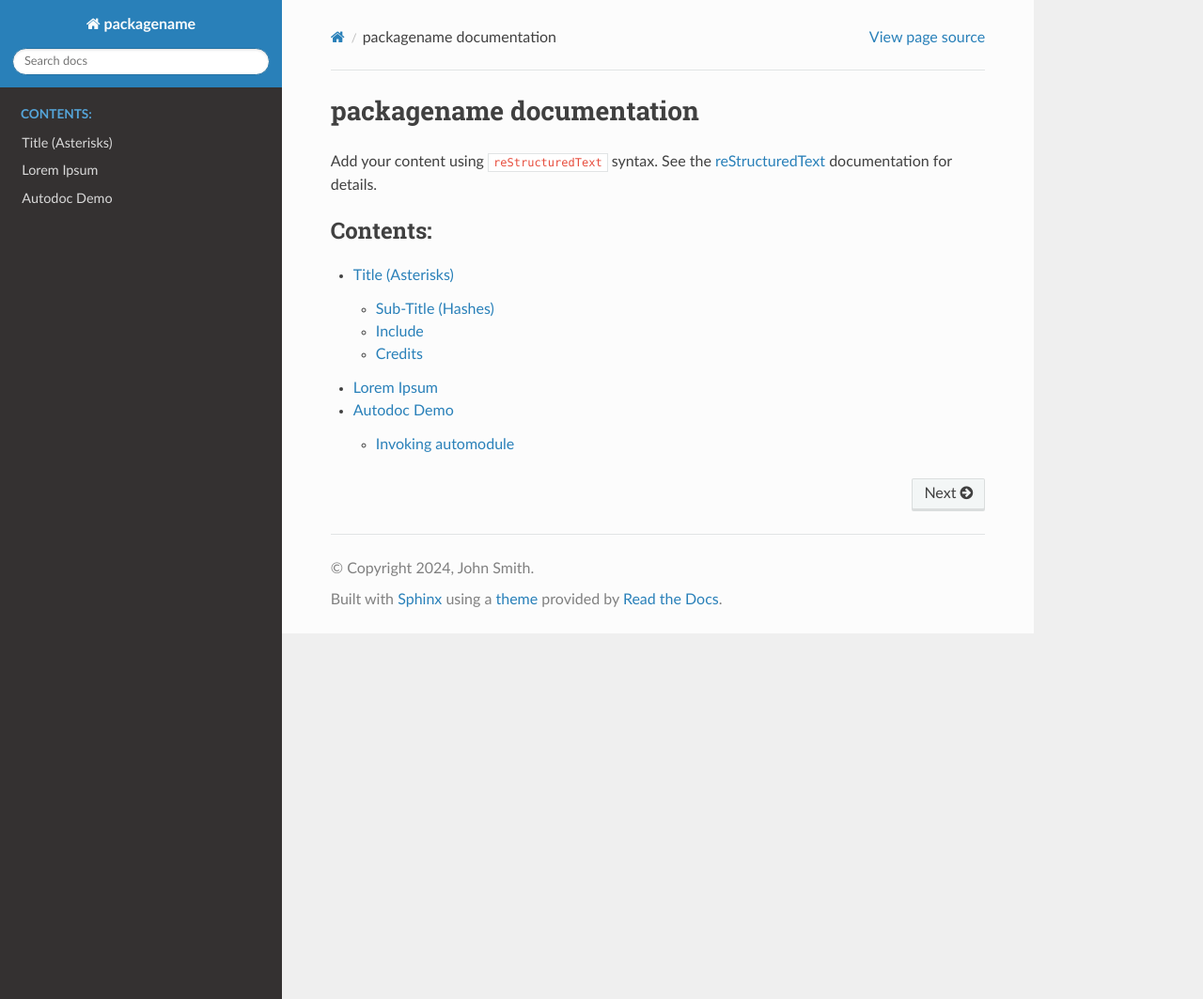
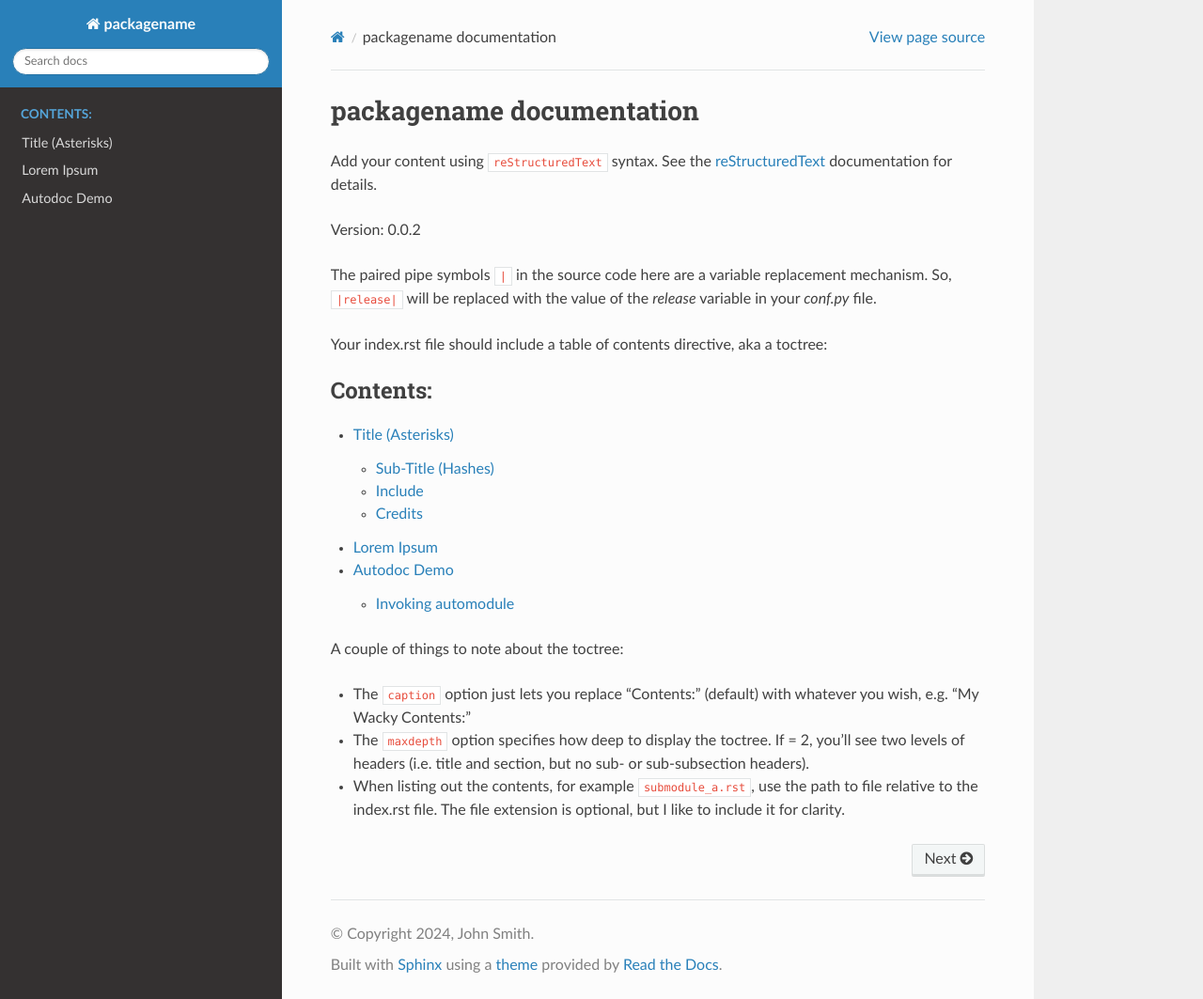
Before and after one commit to FelixVita/sample-python-project-structure, a Sphinx documentation site: the page built from docs/index.rst, in a window 1280 px wide and 1063 px high. Shown: the whole window at 94% size. Built offline with Sphinx 7.4.7 and the Read the Docs theme 2.0.0, drawn with Linux system fonts in a browser that asks for light colours.

Commit message:
Add dynamic version and copyright for sphinx docs

```diff
--- a/docs/conf.py
+++ b/docs/conf.py
@@ -2,18 +2,33 @@
 #
 # For the full list of built-in configuration values, see the documentation:
 # https://www.sphinx-doc.org/en/master/usage/configuration.html
+import imp
+from datetime import datetime
 
 
 # -- Project information -----------------------------------------------------
 # https://www.sphinx-doc.org/en/master/usage/configuration.html#project-information
 
 project = "packagename"
-copyright = "2024, John Smith"
 author = "John Smith"
+
+# This bit of code is used to dynamically set the copyright string
+year = datetime.now().year
+if year > 2024:
+    copyright = f"2024-{year}, {author}"
+else:
+    copyright = f"2024, {author}"
+
+# This bit of code is used to dynamically set the version number, so that it only needs to be updated in one place (the __init__.py file)
+mod = imp.load_source("packagename", "../src/packagename/__init__.py")
+release = mod.__version__
+# This `release` variable can be called as a variable in the documentation by using the pipe character, like so: |release|
+
 
 # -- General configuration ---------------------------------------------------
 # https://www.sphinx-doc.org/en/master/usage/configuration.html#general-configuration
 
+# If you're using autodoc, make sure to add it to the extensions list:
 extensions = ["sphinx.ext.todo", "sphinx.ext.viewcode", "sphinx.ext.autodoc"]
 
 templates_path = ["_templates"]
@@ -23,5 +38,6 @@ exclude_patterns = ["_build", "Thumbs.db", ".DS_Store"]
 # -- Options for HTML output -------------------------------------------------
 # https://www.sphinx-doc.org/en/master/usage/configuration.html#options-for-html-output
 
+# You can use the sphinx-rtd-theme (for the HTML output) by pip installing sphinx-rtd-theme it and adding it to the html_theme variable below:
 html_theme = "sphinx_rtd_theme"
 html_static_path = ["_static"]
--- a/docs/index.rst
+++ b/docs/index.rst
@@ -10,6 +10,11 @@ Add your content using ``reStructuredText`` syntax. See the
 `reStructuredText <https://www.sphinx-doc.org/en/master/usage/restructuredtext/index.html>`_
 documentation for details.
 
+Version: |release|
+
+The paired pipe symbols ``|`` in the source code here are a variable replacement mechanism. So, ``|release|`` will be replaced with the value of the `release` variable in your `conf.py` file.
+
+Your index.rst file should include a table of contents directive, aka a toctree:
 
 .. toctree::
    :maxdepth: 2
@@ -18,3 +23,9 @@ documentation for details.
    submodule_a.rst
    submodule_b.rst
    autodoc_demo.rst
+
+A couple of things to note about the toctree:
+
+- The ``caption`` option just lets you replace "Contents:" (default) with whatever you wish, e.g. "My Wacky Contents:"
+- The ``maxdepth`` option specifies how deep to display the toctree. If = 2, you'll see two levels of headers (i.e. title and section, but no sub- or sub-subsection headers).
+- When listing out the contents, for example ``submodule_a.rst``, use the path to file relative to the index.rst file. The file extension is optional, but I like to include it for clarity.
--- a/docs/submodule_a.rst
+++ b/docs/submodule_a.rst
@@ -190,6 +190,10 @@ Embed the entire submodule_b.py (code) file:
     :linenos:
     :language: python
 
+.. warning:: Can't see any python code excerpt above?
+    Same problem as in the previous warning box about the README file:
+    Its relative path is outside the docs directory.
+
 ################
 Credits
 ################
--- a/src/packagename/__init__.py
+++ b/src/packagename/__init__.py
@@ -0,0 +1 @@
+__version__ = "0.0.2"
```
Also changed, not shown: README.md (+21 -21 lines).
